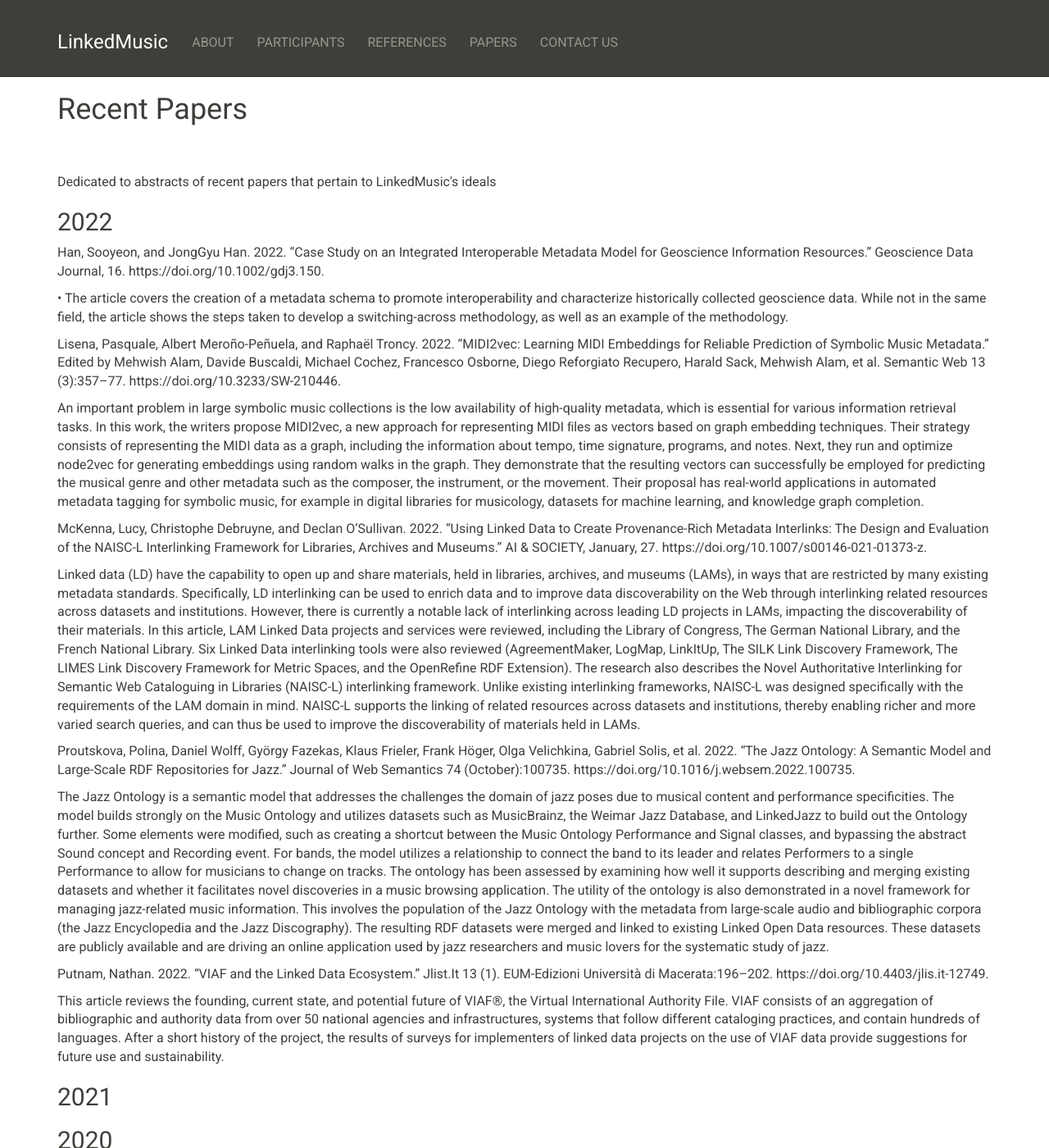
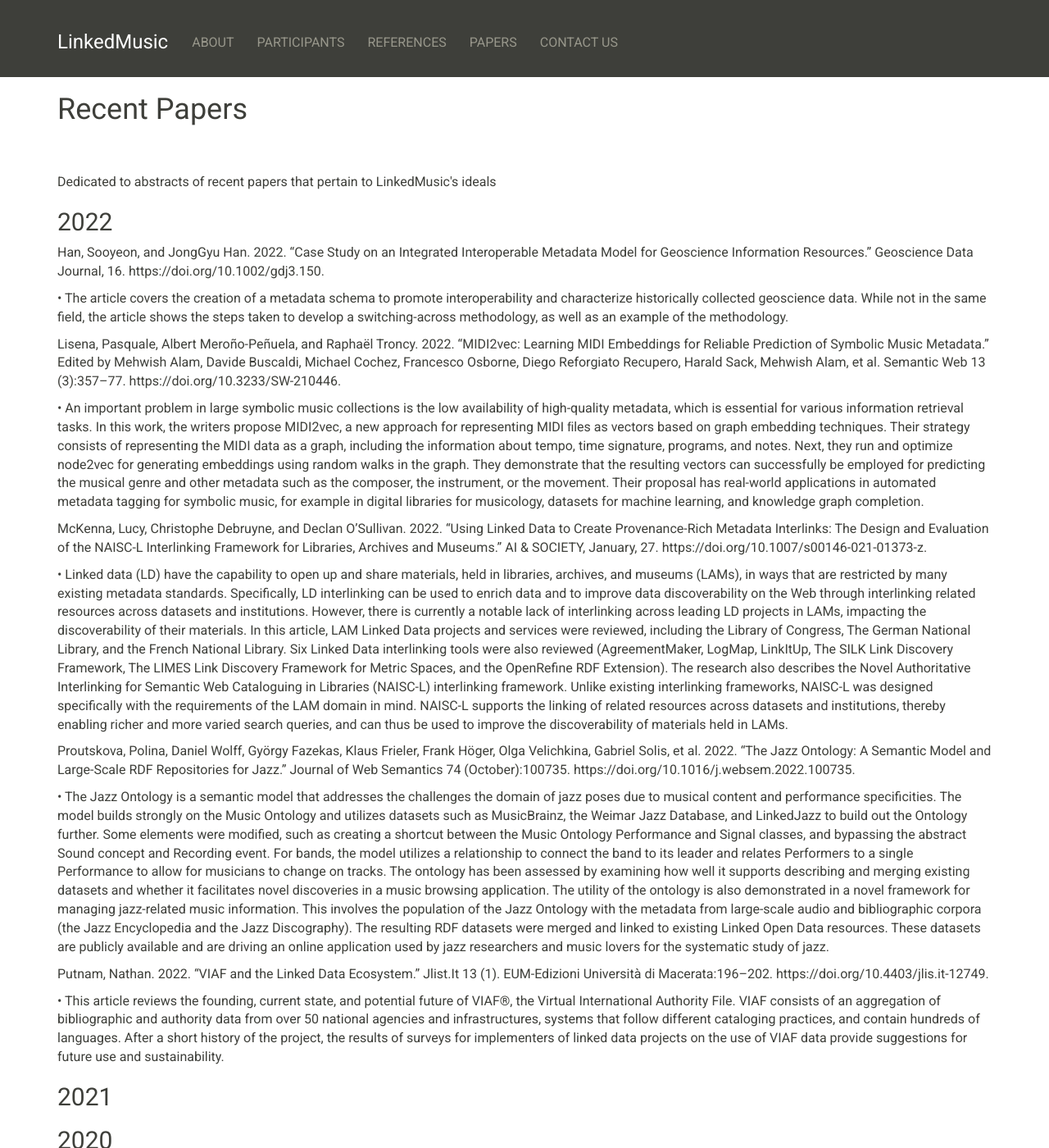
Before and after one commit to DDMAL/linkedmusic-website, a Jekyll site: the page built from papers.md, in a window 1280 px wide and 1400 px high. Shown: the whole window at 82% size. Built offline with Jekyll 4.4.1, drawn with Linux system fonts in a browser that asks for light colours; nearby versions of some CDN libraries; some of the changed lines change nothing that is shown.

Commit message:
Update papers.md

```diff
--- a/papers.md
+++ b/papers.md
@@ -15,22 +15,22 @@ image_class: headerimage
 
 <p>Lisena, Pasquale, Albert Meroño-Peñuela, and Raphaël Troncy. 2022. “MIDI2vec: Learning MIDI Embeddings for Reliable Prediction of Symbolic Music Metadata.” Edited by Mehwish Alam, Davide Buscaldi, Michael Cochez, Francesco Osborne, Diego Reforgiato Recupero, Harald Sack, Mehwish Alam, et al. Semantic Web 13 (3):357–77. https://doi.org/10.3233/SW-210446.</p>
 
-<p>An important problem in large symbolic music collections is the low availability of high-quality metadata, which is essential for various information retrieval tasks. In this work, the writers propose MIDI2vec, a new approach for representing MIDI ﬁles as vectors based on graph embedding techniques. Their strategy consists of representing the MIDI data as a graph, including the information about tempo, time signature, programs, and notes. Next, they run and optimize node2vec for generating embeddings using random walks in the graph. They demonstrate that the resulting vectors can successfully be employed for predicting the musical genre and other metadata such as the composer, the instrument, or the movement. Their proposal has real-world applications in automated metadata tagging for symbolic music, for example in digital libraries for musicology, datasets for machine learning, and knowledge graph completion.</p>
+<p>&#8226; An important problem in large symbolic music collections is the low availability of high-quality metadata, which is essential for various information retrieval tasks. In this work, the writers propose MIDI2vec, a new approach for representing MIDI ﬁles as vectors based on graph embedding techniques. Their strategy consists of representing the MIDI data as a graph, including the information about tempo, time signature, programs, and notes. Next, they run and optimize node2vec for generating embeddings using random walks in the graph. They demonstrate that the resulting vectors can successfully be employed for predicting the musical genre and other metadata such as the composer, the instrument, or the movement. Their proposal has real-world applications in automated metadata tagging for symbolic music, for example in digital libraries for musicology, datasets for machine learning, and knowledge graph completion.</p>
 
 
 <p>McKenna, Lucy, Christophe Debruyne, and Declan O’Sullivan. 2022. “Using Linked Data to Create Provenance-Rich Metadata Interlinks: The Design and Evaluation of the NAISC-L Interlinking Framework for Libraries, Archives and Museums.” AI & SOCIETY, January, 27. https://doi.org/10.1007/s00146-021-01373-z.</p>
 
-<p>Linked data (LD) have the capability to open up and share materials, held in libraries, archives, and museums (LAMs), in ways that are restricted by many existing metadata standards. Specifically, LD interlinking can be used to enrich data and to improve data discoverability on the Web through interlinking related resources across datasets and institutions. However, there is currently a notable lack of interlinking across leading LD projects in LAMs, impacting the discoverability of their materials. In this article, LAM Linked Data projects and services were reviewed, including the Library of Congress, The German National Library, and the French National Library. Six Linked Data interlinking tools were also reviewed (AgreementMaker, LogMap, LinkItUp, The SILK Link Discovery Framework, The LIMES Link Discovery Framework for Metric Spaces, and the OpenRefine RDF Extension). The research also describes the Novel Authoritative Interlinking for Semantic Web Cataloguing in Libraries (NAISC-L) interlinking framework. Unlike existing interlinking frameworks, NAISC-L was designed specifically with the requirements of the LAM domain in mind. NAISC-L supports the linking of related resources across datasets and institutions, thereby enabling richer and more varied search queries, and can thus be used to improve the discoverability of materials held in LAMs.</p>
+<p>&#8226; Linked data (LD) have the capability to open up and share materials, held in libraries, archives, and museums (LAMs), in ways that are restricted by many existing metadata standards. Specifically, LD interlinking can be used to enrich data and to improve data discoverability on the Web through interlinking related resources across datasets and institutions. However, there is currently a notable lack of interlinking across leading LD projects in LAMs, impacting the discoverability of their materials. In this article, LAM Linked Data projects and services were reviewed, including the Library of Congress, The German National Library, and the French National Library. Six Linked Data interlinking tools were also reviewed (AgreementMaker, LogMap, LinkItUp, The SILK Link Discovery Framework, The LIMES Link Discovery Framework for Metric Spaces, and the OpenRefine RDF Extension). The research also describes the Novel Authoritative Interlinking for Semantic Web Cataloguing in Libraries (NAISC-L) interlinking framework. Unlike existing interlinking frameworks, NAISC-L was designed specifically with the requirements of the LAM domain in mind. NAISC-L supports the linking of related resources across datasets and institutions, thereby enabling richer and more varied search queries, and can thus be used to improve the discoverability of materials held in LAMs.</p>
 
 <p>Proutskova, Polina, Daniel Wolff, György Fazekas, Klaus Frieler, Frank Höger, Olga Velichkina, Gabriel Solis, et al. 2022. “The Jazz Ontology: A Semantic Model and Large-Scale RDF Repositories for Jazz.” Journal of Web Semantics 74 (October):100735. https://doi.org/10.1016/j.websem.2022.100735.</p>
 
-<p>
+<p>&#8226;
 The Jazz Ontology is a semantic model that addresses the challenges the domain of jazz poses due to musical content and performance specificities. The model builds strongly on the Music Ontology and utilizes datasets such as MusicBrainz, the Weimar Jazz Database, and LinkedJazz to build out the Ontology further. Some elements were modified, such as creating a shortcut between the Music Ontology Performance and Signal classes, and bypassing the abstract Sound concept and Recording event. For bands, the model utilizes a relationship to connect the band to its leader and relates Performers to a single Performance to allow for musicians to change on tracks. The ontology has been assessed by examining how well it supports describing and merging existing datasets and whether it facilitates novel discoveries in a music browsing application. The utility of the ontology is also demonstrated in a novel framework for managing jazz-related music information. This involves the population of the Jazz Ontology with the metadata from large-scale audio and bibliographic corpora (the Jazz Encyclopedia and the Jazz Discography). The resulting RDF datasets were merged and linked to existing Linked Open Data resources. These datasets are publicly available and are driving an online application used by jazz researchers and music lovers for the systematic study of jazz.</p>
 
 
 <p>Putnam, Nathan. 2022. “VIAF and the Linked Data Ecosystem.” Jlist.It 13 (1). EUM-Edizioni Università di Macerata:196–202. https://doi.org/10.4403/jlis.it-12749.</p>
 
-<p>This article reviews the founding, current state, and potential future of VIAF®, the Virtual International Authority File. VIAF consists of an aggregation of bibliographic and authority data from over 50 national agencies and infrastructures, systems that follow different cataloging practices, and contain hundreds of languages. After a short history of the project, the results of surveys for implementers of linked data projects on the use of VIAF data provide suggestions for future use and sustainability.</p>
+<p>&#8226; This article reviews the founding, current state, and potential future of VIAF®, the Virtual International Authority File. VIAF consists of an aggregation of bibliographic and authority data from over 50 national agencies and infrastructures, systems that follow different cataloging practices, and contain hundreds of languages. After a short history of the project, the results of surveys for implementers of linked data projects on the use of VIAF data provide suggestions for future use and sustainability.</p>
 
 
 
```
